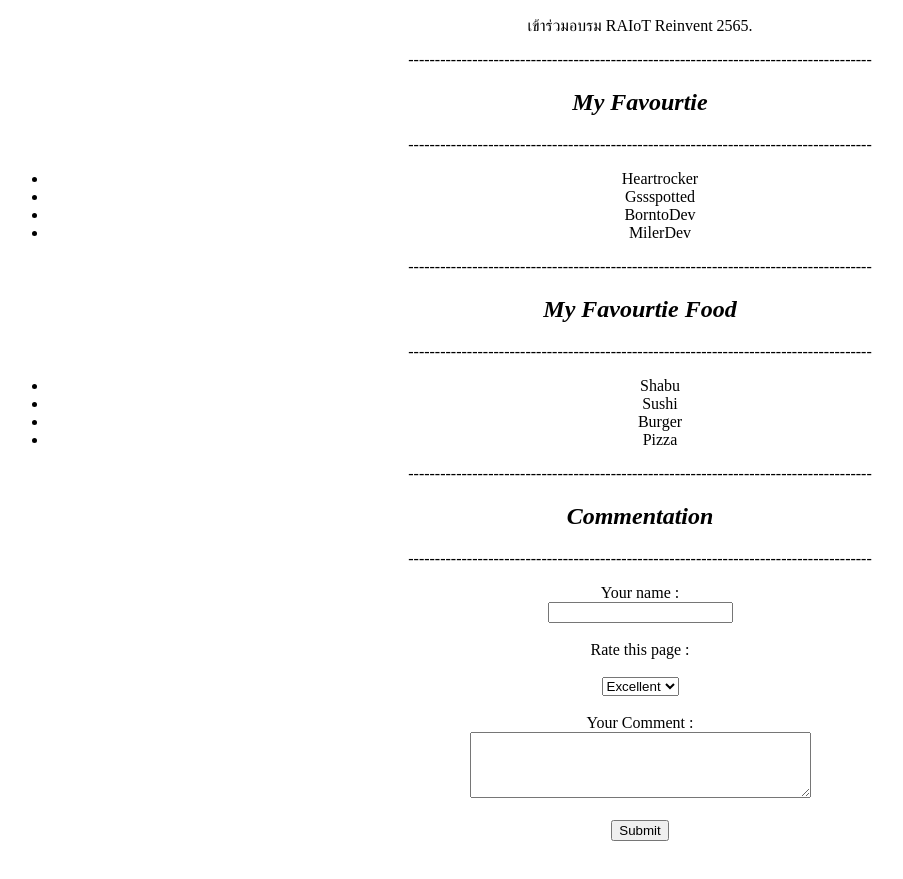
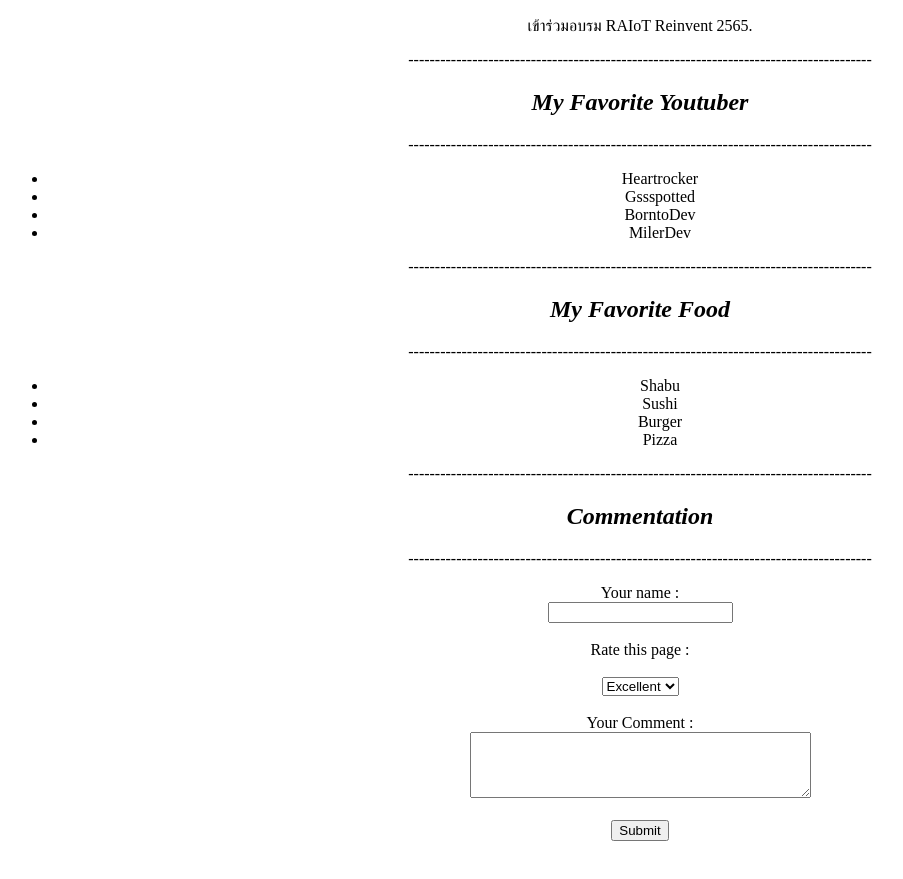
Before and after one commit to raindewywy/css, a plain HTML site: page html-lab-294/index.html in a window 1280 px wide. Shown: the part 6582-7461 px from the top of the page, without its empty margins (0-903 px from the left). Drawn offline with Linux system fonts and the light colour scheme.

Commit message:
Add files via upload

```diff
--- a/html-lab-294/index.html
+++ b/html-lab-294/index.html
@@ -85,7 +85,7 @@
         <section id="Favourtie">
             <center>
                 <p>---------------------------------------------------------------------------------------</p>
-                <h2><em>My Favourtie</em></h2>
+                <h2><em>My Favorite Youtuber</em></h2>
                 <p>---------------------------------------------------------------------------------------</p>
                 <ul>
                     <li>Heartrocker</li>
@@ -94,7 +94,7 @@
                     <li>MilerDev</li>
                 </ul>
                 <p>---------------------------------------------------------------------------------------</p>
-                <h2><em>My Favourtie Food</em></h2>
+                <h2><em>My Favorite Food</em></h2>
                 <p>---------------------------------------------------------------------------------------</p>
                 <ul>
                     <li>Shabu</li>
```
